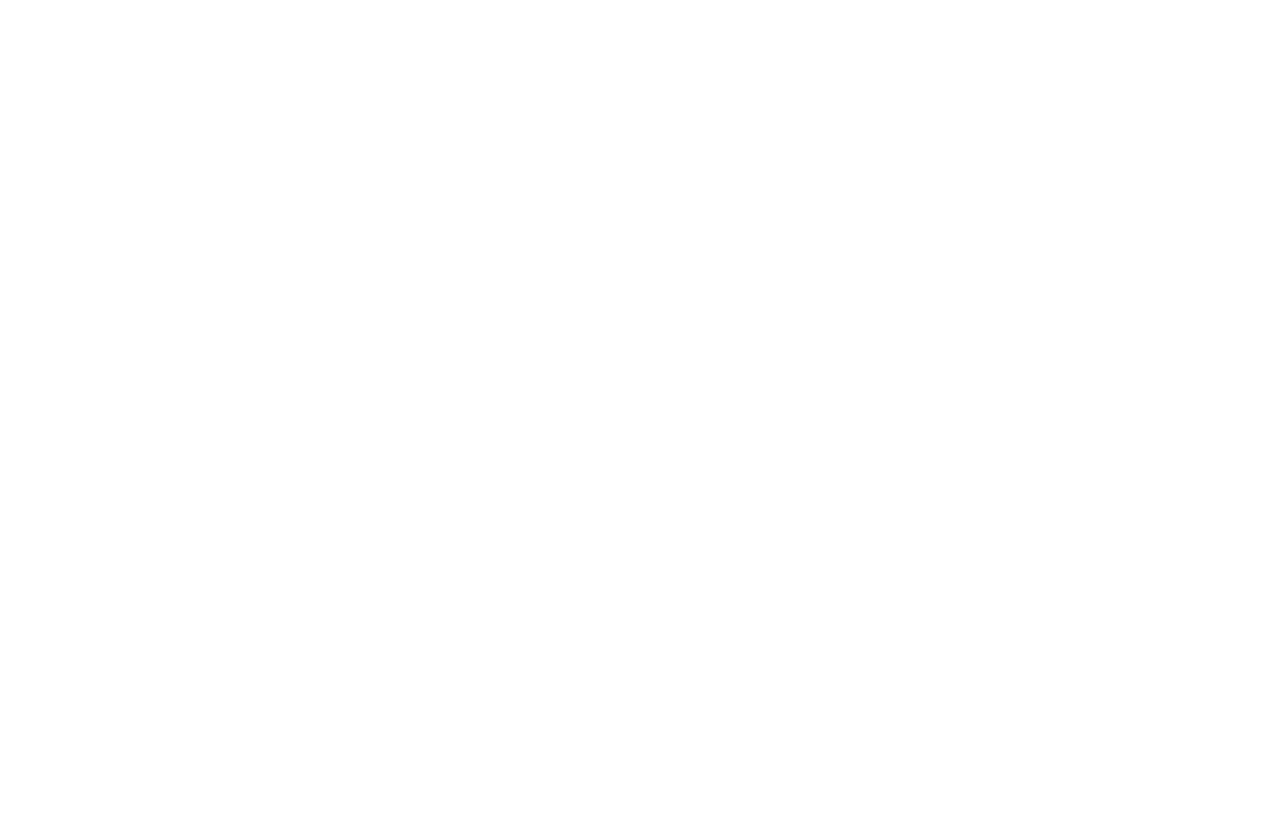
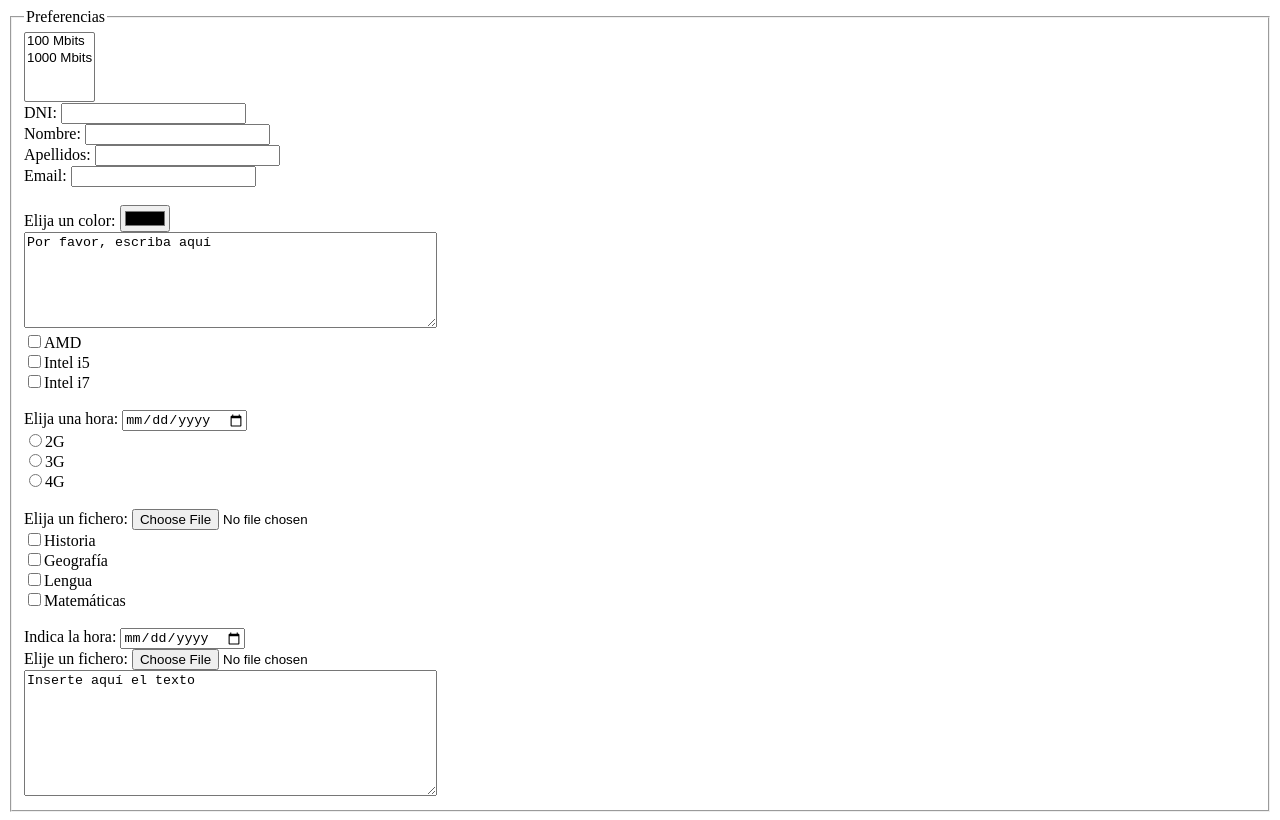
Before and after one commit to IvanT004/LM2324, a plain HTML site: page Tema 2/form3.html in a window 1280 px wide. Drawn offline with Linux system fonts and the light colour scheme.

Commit message:
Primeros ejercicios resueltos

```diff
--- a/Tema 2/form3.html
+++ b/Tema 2/form3.html
@@ -0,0 +1,80 @@
+<!DOCTYPE html>
+<html lang="es">
+<head>
+    <meta charset="UTF-8">
+    <meta name="viewport" content="width=device-width, initial-scale=1.0">
+    <title>Formulario 3</title>
+</head>
+<body>
+
+    <fieldset>
+
+        <legend>Preferencias</legend>
+
+        <select name="velocidad" id="" multiple>
+
+            <option value="100_mbits">100 Mbits</option>
+            <option value="1000_mbits">1000 Mbits</option>
+
+        </select>
+        <br>
+
+        <label for="">DNI:</label>
+        <input type="text" name="dni" id="">
+        <br>
+        <label for="">Nombre:</label>
+        <input type="text" name="nombre" id="">
+        <br>
+        <label for="">Apellidos:</label>
+        <input type="text" name="apellidos" id="">
+        <br>
+        <label for="">Email:</label>
+        <input type="text" name="email" id="">
+        <br>
+        <br>
+        <label for="">Elija un color:</label>
+        <input type="color" name="color" id="">
+        <br>
+        <textarea name="texto" id="" cols="49" rows="6">Por favor, escriba aquí</textarea>
+        <br>
+        <input type="checkbox" name="procesador" value="procesadoramd" id="">AMD
+        <br>
+        <input type="checkbox" name="procesador" value="procesador_inteli5" id="">Intel i5
+        <br>
+        <input type="checkbox" name="procesador" value="procesador_inteli7" id="">Intel i7
+        <br>
+        <br>
+        <label for="">Elija una hora:</label>
+        <input type="date" name="hora" id="">
+        <br>
+        <input type="radio" name="red" value="red2g" id="">2G
+        <br>
+        <input type="radio" name="red" value="red3g" id="">3G
+        <br>
+        <input type="radio" name="red" value="red4g" id="">4G
+        <br>
+        <br>
+        <label for="">Elija un fichero:</label>
+        <input type="file" name="fichero" id="">
+        <br>
+        <input type="checkbox" name="asignatura" value="asignaturahistoria" id="">Historia
+        <br>
+        <input type="checkbox" name="asignatura" value="asignaturageografia" id="">Geografía
+        <br>
+        <input type="checkbox" name="asignatura" value="asignaturalengua" id="">Lengua
+        <br>
+        <input type="checkbox" name="asignatura" value="asignaturamatematicas" id="">Matemáticas
+        <br>
+        <br>
+        <label for="">Indica la hora:</label>
+        <input type="date" name="hora" id="">
+        <br>
+        <label for="">Elije un fichero:</label>
+        <input type="file" name="documento" id="">
+        <br>
+        <textarea name="texto" id="" cols="49" rows="8">Inserte aquí el texto</textarea>
+
+    </fieldset>
+
+</body>
+</html>
```
Also changed, not shown: Tema 2/form2.html (+9 -0 lines).
